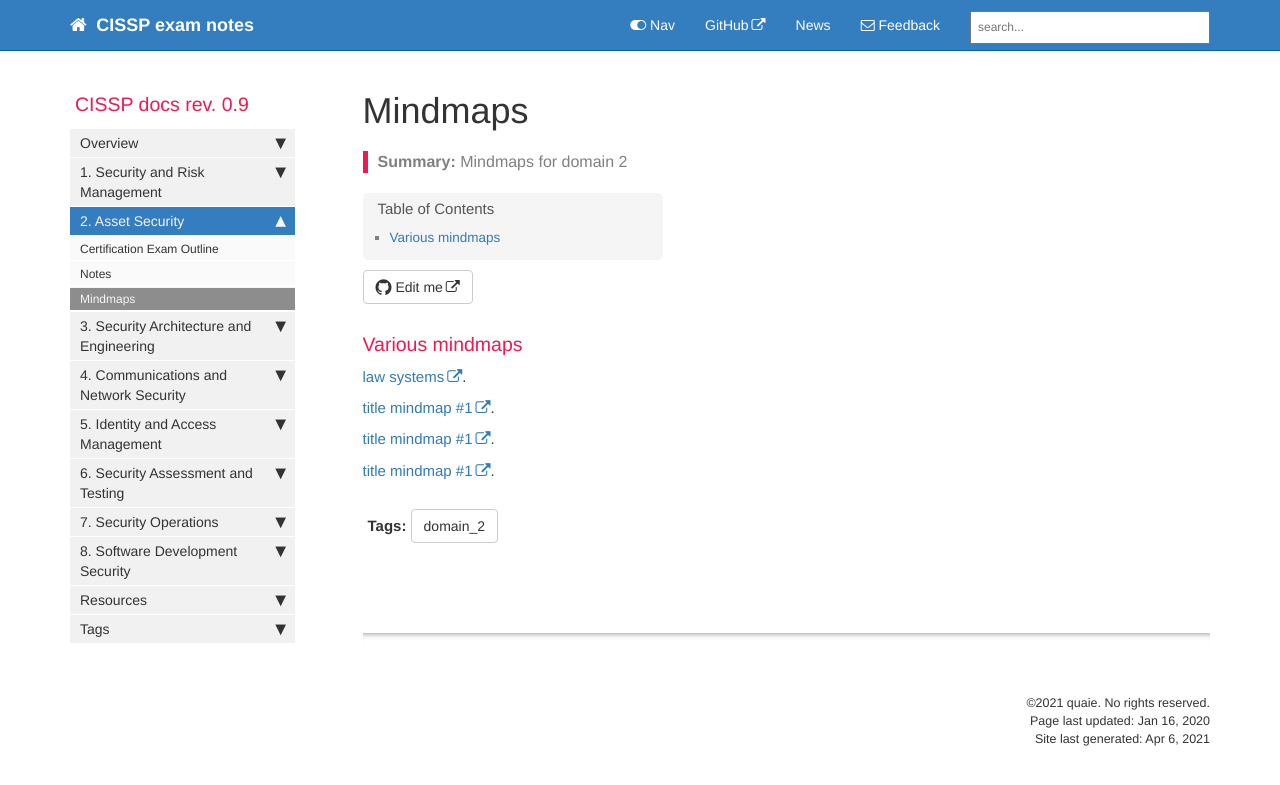
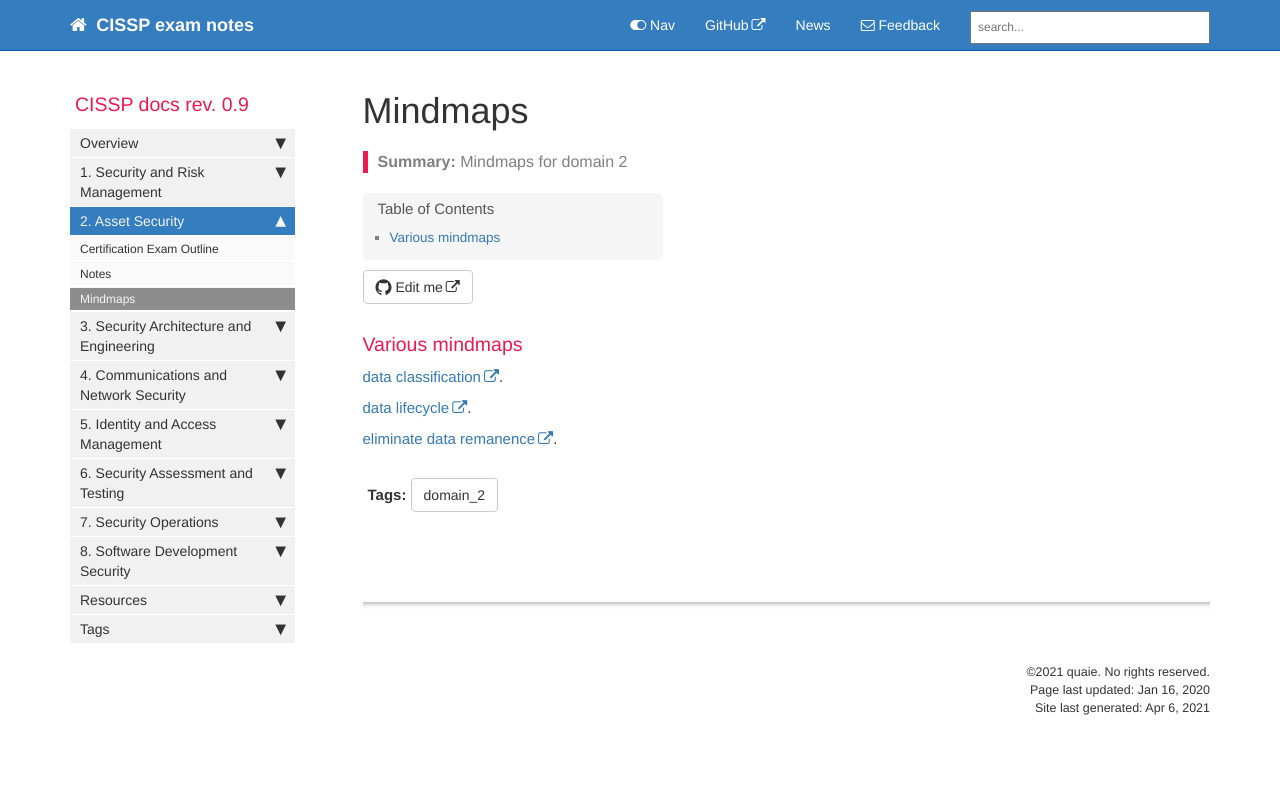
Before and after one commit to quaie/cissp, a Jekyll site: the page built from pages/mydoc/2_mindmaps.md, in a window 1280 px wide. Shown: the top 785 px of the page. Built offline with Jekyll 4.4.1, drawn with Linux system fonts in a browser that asks for light colours; comment, search, counter and statistics services are not loaded.

Commit message:
Update 2_mindmaps.md

```diff
--- a/pages/mydoc/2_mindmaps.md
+++ b/pages/mydoc/2_mindmaps.md
@@ -11,14 +11,11 @@ folder: mydoc
 
 ### Various mindmaps
 
-[law systems](https://app.gitmind.com/doc/6ae44959){:target="_blank"}.
+[data classification](https://gitmind.com/app/doc/59745192){:target="_blank"}.
 
-[title mindmap #1](https://github.com/tomjoht/jekylldoctheme-separate-outputs).
+[data lifecycle](https://gitmind.com/app/doc/70145197){:target="_blank"}.
 
-[title mindmap #1](https://github.com/tomjoht/jekylldoctheme-separate-outputs).
-
-[title mindmap #1](https://github.com/tomjoht/jekylldoctheme-separate-outputs).
-
+[eliminate data remanence](https://gitmind.com/app/doc/63845223){:target="_blank"}.
 
 
 {% include links.html %}
```
